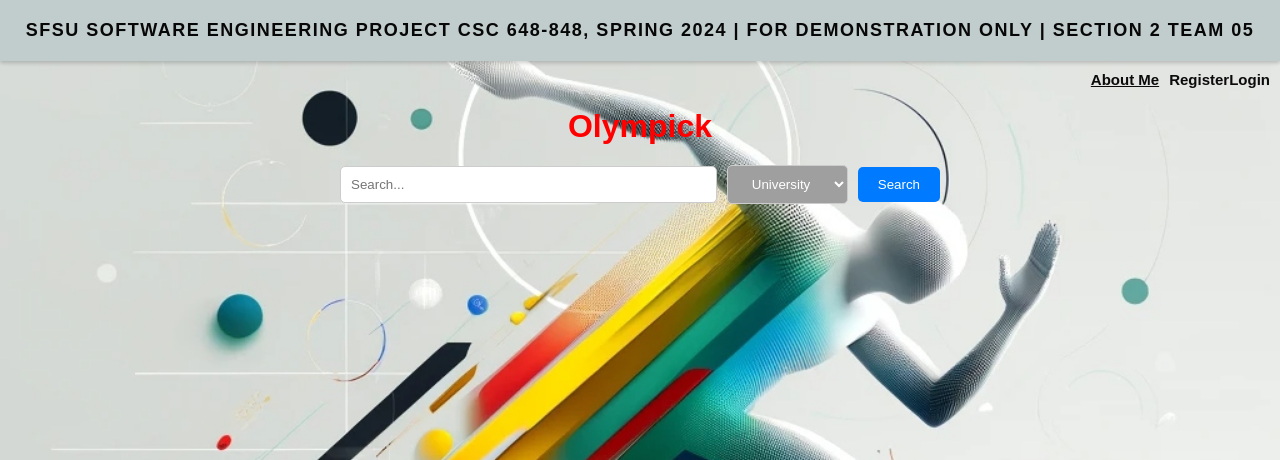
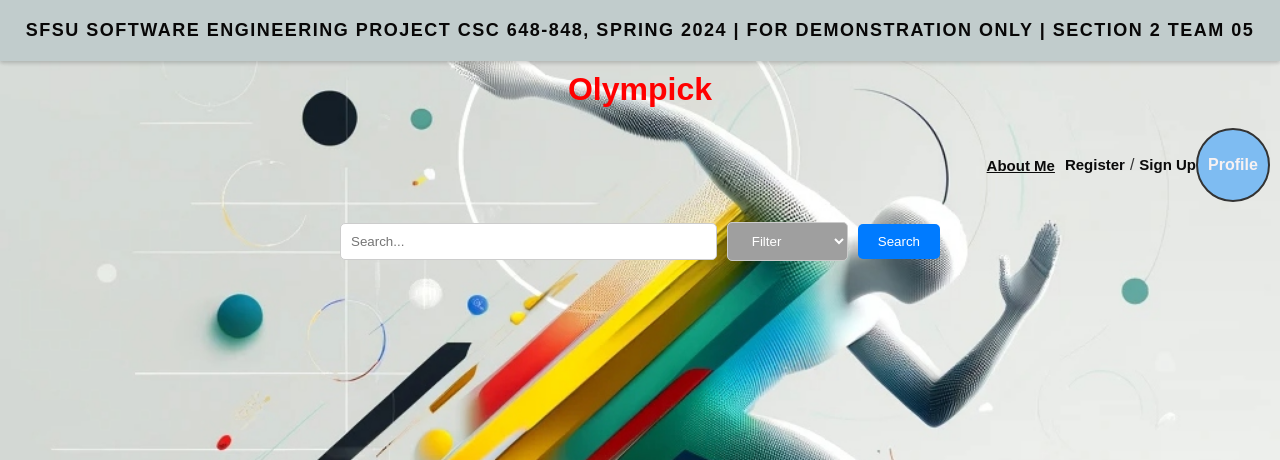
Before and after one commit to hkwon4/OlymPick, a Flask app: page / in a window 1280 px wide. Shown: the top 460 px of the page. Run offline with Flask 3, Linux system fonts and the light colour scheme.

Commit message:
Updated  and Fixed the html and CSS of  landing page

```diff
--- a/application/static/css/global.css
+++ b/application/static/css/global.css
@@ -30,6 +30,8 @@
 .search-select {
     padding: 10px 20px;
     border: 1px solid #ccc;
+    background-color: #f9f9f9;
+    color: #333;
     background-color: #9f9f9f;
     color: white;
     border-radius: 5px;
@@ -88,7 +90,7 @@
 }
 
 .search-bar button:hover {
-    background-color: #0056b3;
+    background-color: #344d68;
 }
 
 .banner-container {
@@ -162,6 +164,7 @@
     color: #f8f2f2; /* Set text color */
     font-weight: bold;
     display: flex;
+    font-weight: bold;
     justify-content: center;
     align-items: center;
     border: 2px solid #333; /* Set border color */
--- a/application/templates/landing.html
+++ b/application/templates/landing.html
@@ -2,16 +2,27 @@
 {% block title %}Welcome{% endblock %}
 
 {% block content %}
+
+<div class="logo-container">
+    <a href="/" class="olympick-logo">Olympick</a>
+ </div>
+
 <!-- Navigation links -->
 <div class="nav-container">
     <a href="/About Me" class="about-me-link">About Me</a>
+    <div class="auth-links">
         <a href="{{ url_for('register.register') }}" class="register-link">Register</a>
-        <a href="{{ url_for('login.login') }}" class="login-link">Login</a>
+        <span class="separator">/</span>
+        <a href="{{ url_for('login.login') }}" class="login-link">Sign Up</a>
     </div>
-
-    <!-- Logo -->
-    <div class="logo-container">
-        <a href="/" class="olympick-logo">Olympick</a>
+    <div class="dropdown">
+        <div class="circle">Profile</div>
+        <div class="dropdown-content">
+            <a href="#">Option 1</a>
+            <a href="#">Option 2</a>
+            <a href="#">Option 3</a>
+        </div>
+    </div>
 </div>
 
 <!-- Search bar -->
@@ -19,6 +30,7 @@
     <form action="/search" method="post" class="search-bar">
         <input type="text" name="searchTerm" id="search-input" placeholder="Search...">
         <select name="searchFilter" class="search-select">
+            <option value="" disabled selected hidden>Filter</option>
             <option value="University">University</option>
             <option value="Sports">Sports</option>
             <option value="State">State</option>
```
Lines whose indentation alone changed are shown as unchanged.
